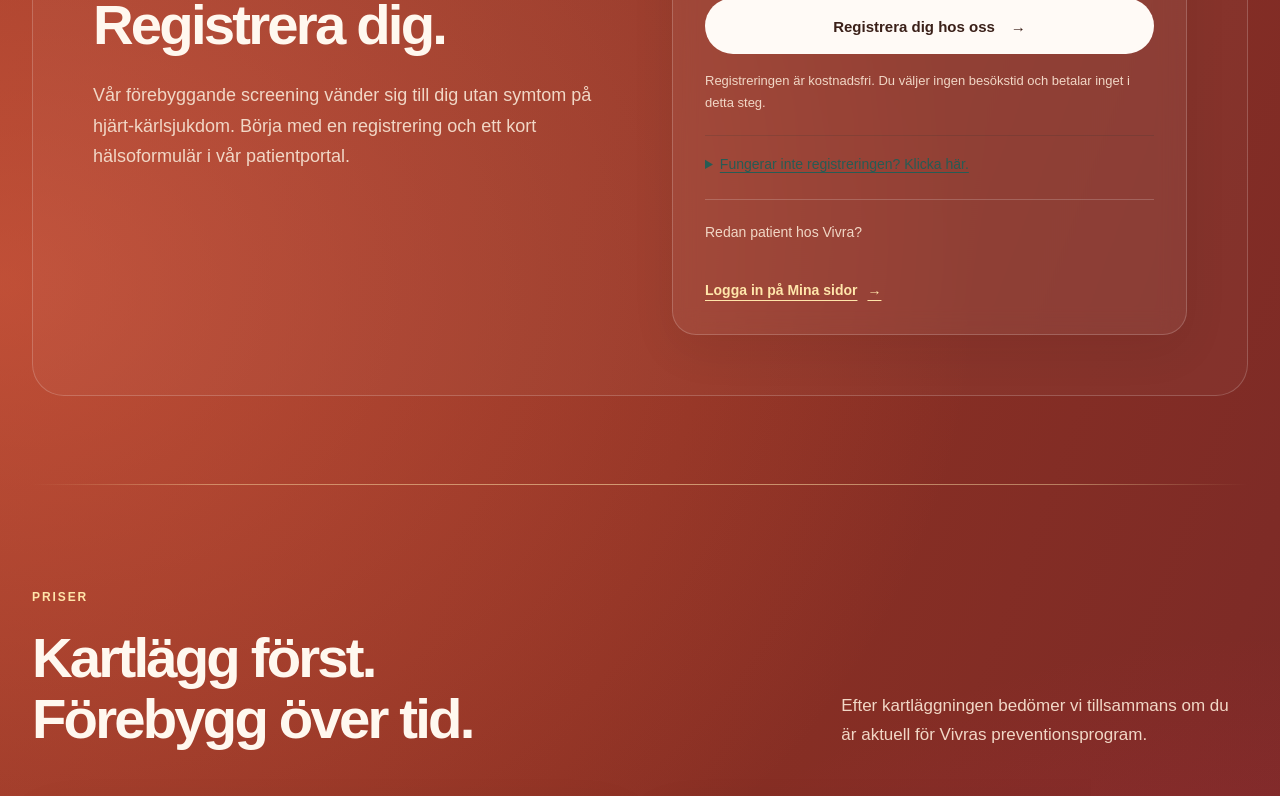
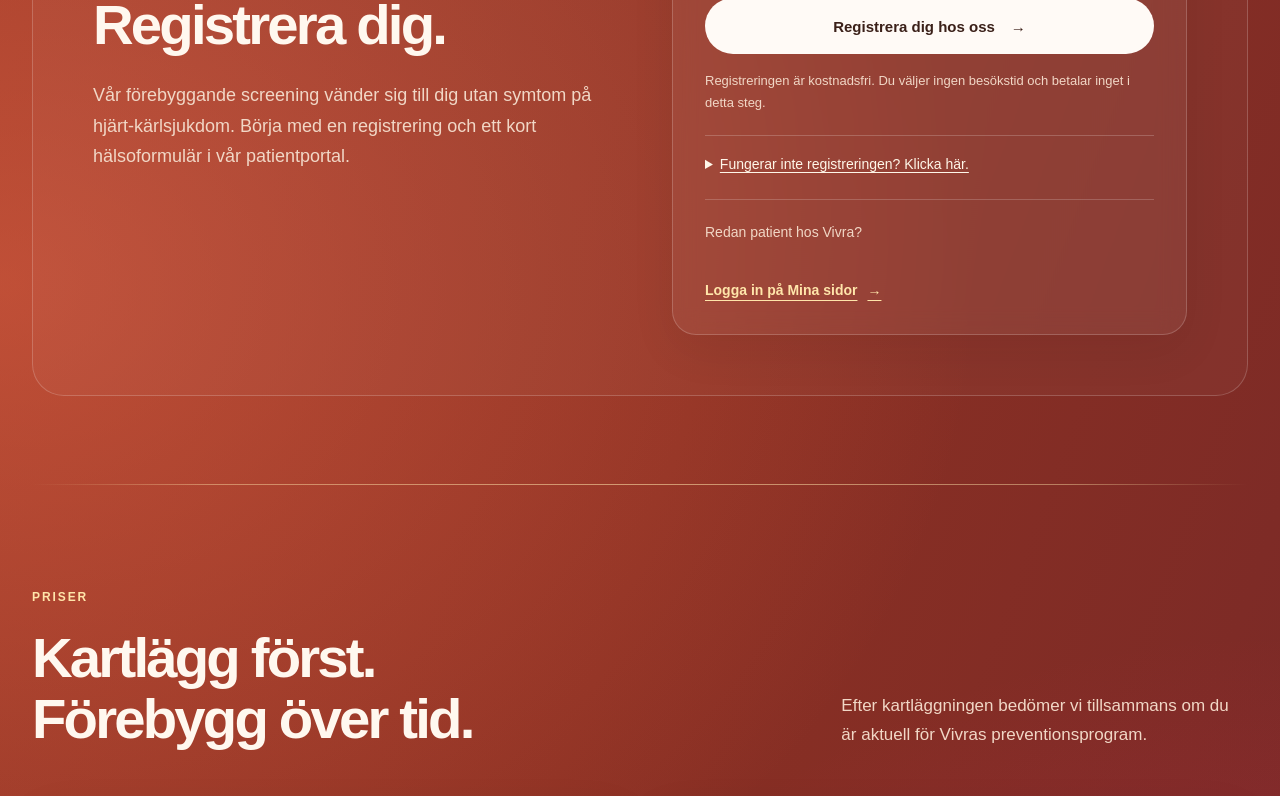
Before and after one commit to EliasBjornson/vivra, a React (Vite) app: page / in a window 1280 px wide. Shown: the part 2160-2956 px from the top of the page. Built offline with nearby package versions, Linux system fonts and the light colour scheme; the HTML template or start-up script is replaced by a standard one.

Commit message:
Improve fallback link contrast on registration card

```diff
--- a/src/index.css
+++ b/src/index.css
@@ -357,7 +357,7 @@ main {
   .hero-inner { padding-top: 140px; }
 }
 
-.registration-fallback { margin: 22px 0; border-top: 1px solid rgba(22,48,48,.15); padding-top: 18px; }
+.registration-fallback { margin: 22px 0; border-top: 1px solid rgba(255,255,255,.2); padding-top: 18px; }
 .registration-fallback summary, .fallback-link { color: #275c54; font-size: 14px; text-decoration: underline; text-underline-offset: 3px; cursor: pointer; }
 .fallback-link { display: block; margin-top: 16px; }
 .registration-fallback summary:focus-visible, .fallback-link:focus-visible { outline: 2px solid #275c54; outline-offset: 5px; }
@@ -365,3 +365,7 @@ main {
 .fallback-content h4 { font-size: 21px; margin: 0 0 12px; }
 .fallback-content > p { font-size: 14px; }
 .callback-button:disabled { opacity: .65; cursor: wait; }
+
+
+.registration-fallback summary { color: #fff7e9; }
+.registration-fallback summary:focus-visible { outline-color: #fff7e9; }
```
